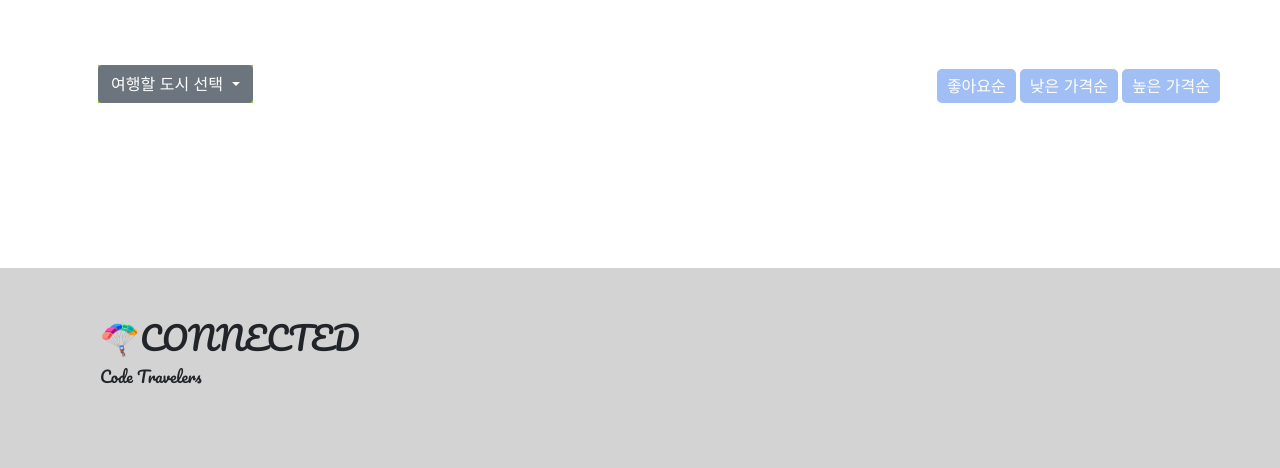
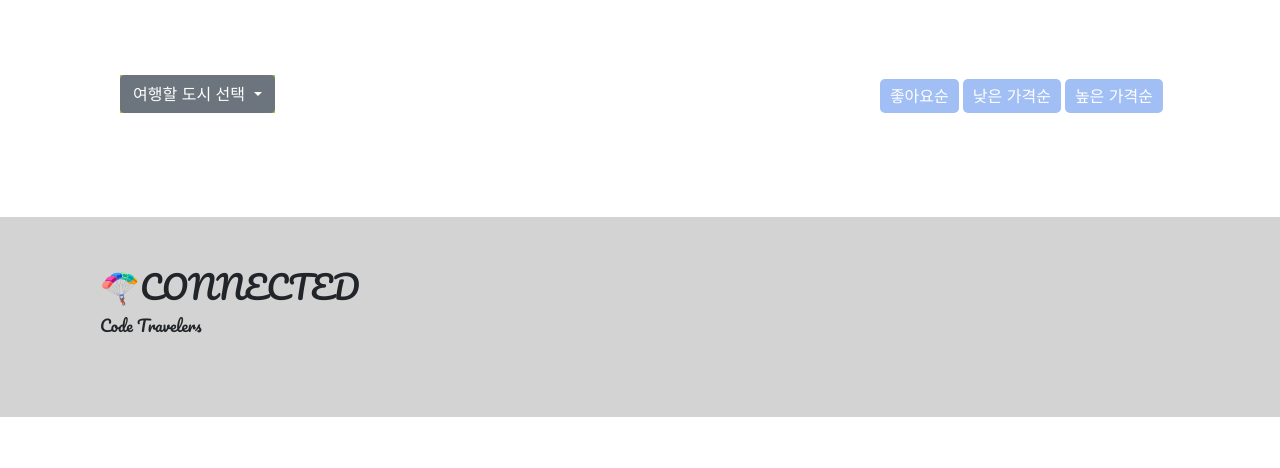
Before and after one commit to teawan-Noh/sparta-miniproject, a Flask app: page / in a window 1280 px wide. Shown: the part 510-978 px from the top of the page. After the commit the page ends 927 px from the top, so only its background shows below. Run offline with Flask 2, Linux system fonts and the light colour scheme; data that the repository does not hold is empty; some libraries are stand-ins or nearby versions; some web fonts are replaced.

Commit message:
filter bar 요소 위치 수정

```diff
--- a/static/css/style.css
+++ b/static/css/style.css
@@ -47,11 +47,12 @@
 .filter-bar {
     display: flex;
     justify-content: space-between;
-    margin: 0 -2px;
+    margin: 10px 30px;
     padding: 5px 0;
 }
 .filter-left {
     justify-content: flex-start;
+    margin: 0px 0px 0px -10px;
 }
 .btn-group {
     background-color: yellowgreen;
@@ -59,6 +60,7 @@
 
 .filter-right {
     justify-content: flex-end;
+    margin: 0px 25px 0px 0px;
 
 }
 .btn-filter {
@@ -82,8 +84,8 @@
 
 
 .card-list{
-    margin: 10px;
-    padding : 30px;
+    margin: 5px;
+    padding : 10px;
     justify-content: space-around;
     display: flex;
     flex-wrap: wrap;
```
